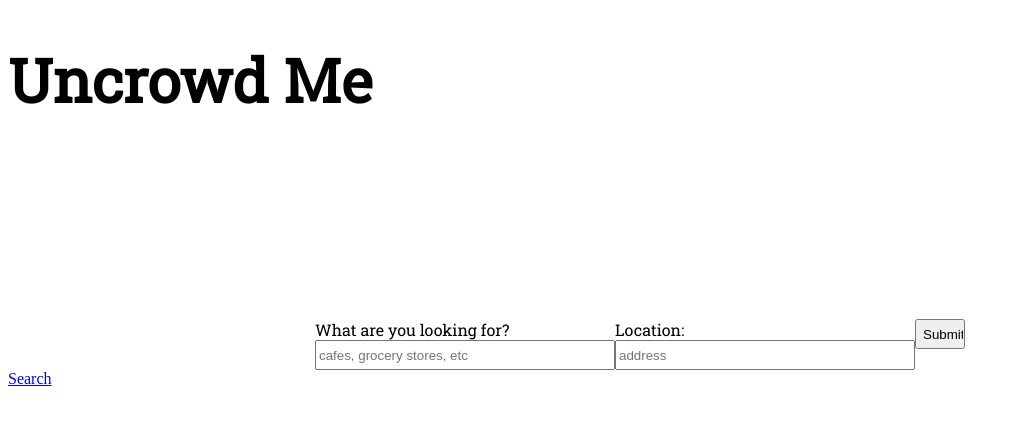
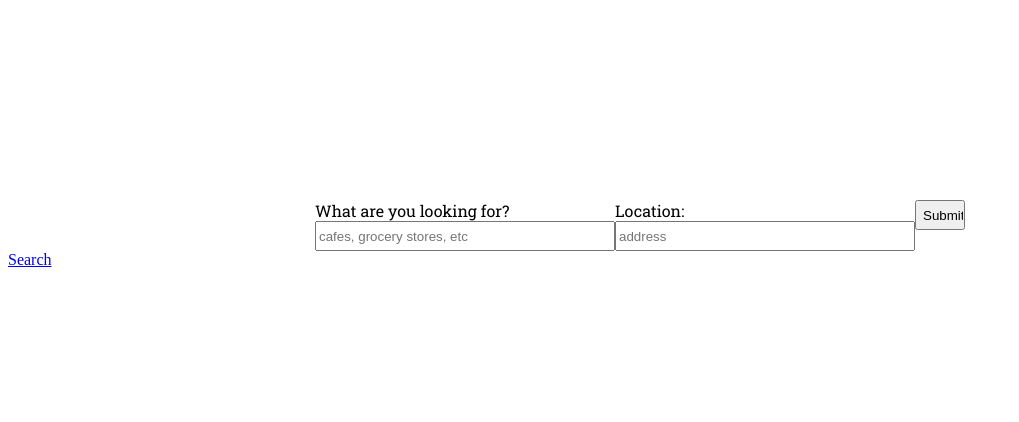
Before and after one commit to alexislouie/uncrowd-me-client, a React (Create React App) app: page /search in a window 1280 px wide. Shown: the top 422 px of the page, without its empty margins (0-1019 px from the left). Built offline with nearby package versions, Linux system fonts and the light colour scheme; no server answers.

Commit message:
remove header from search page

```diff
--- a/src/components/SearchPage.js
+++ b/src/components/SearchPage.js
@@ -24,7 +24,6 @@ export default class SearchPage extends Component {
 
     return (
       <div className="App">
-        <h1>Uncrowd Me</h1>
         <SearchForm
           onFormSubmit={results => {
             this.onFormSubmit(results)
```
